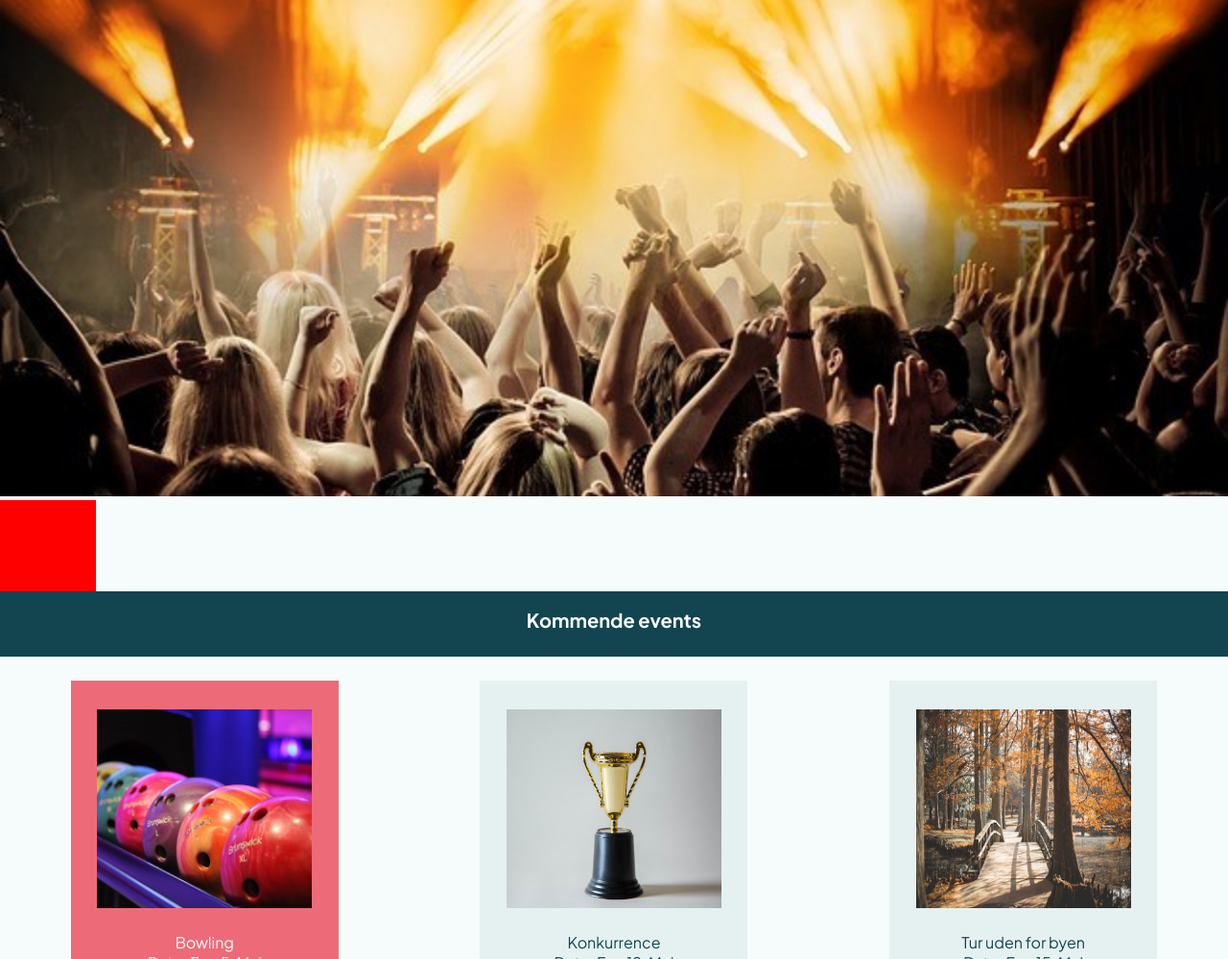
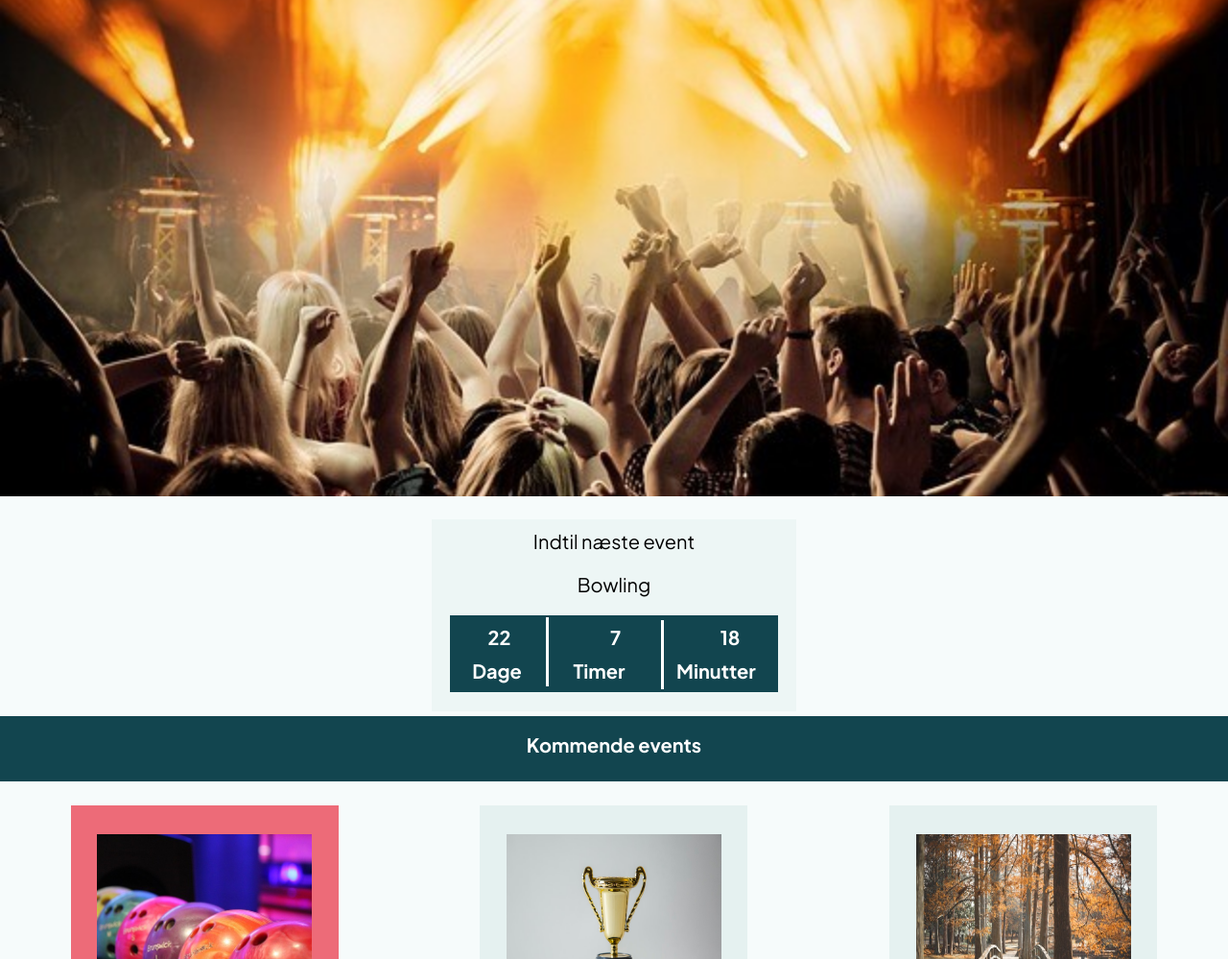
Before and after one commit to SigneWehlast/projekt4, a plain HTML site: page index.html in a window 1280 px wide. Shown: the part 101-1100 px from the top of the page at 96% size. Drawn offline with Linux system fonts and the light colour scheme.

Commit message:
signes javascript

```diff
--- a/index.html
+++ b/index.html
@@ -22,7 +22,16 @@
         <section class="slideshow">
             <img id="slideshowbillede" src="img/event.jpg" alt="billede af fest">
             <div id="slideshowid"></div>
-            <div id="countdownid"></div>
+            <div class="countdownbaggrund">
+                <p class="countdowntekst1" id="indtilnæsteevent">Indtil næste event</p>
+                <p class="countdowntekst1" id="næsteevent">Bowling</p>
+                <div class="countdownboks">
+                    <div class="countdowntekst2"  id="countdownid"></div>
+                    <div class="countdowntekst3" id="dtm"></div>
+                    <div class="linje linje2"></div>
+                    <div class="linje linje1"></div>
+                </div>
+            </div>
             <!--Slideshow og countdown-->
         </section>
         <section class="overskriftbaggrund">
--- a/script.js
+++ b/script.js
@@ -1,25 +1,5 @@
 //Kasper
-let i = 0;
-let billeder = [];
-let tid = 3000;
 
-billeder[0] = 'gul.png'
-billeder[1] = 'gul.png'
-billeder[2] = 'grøn.png'
-
-function changeImg(){
-    document.slide.src= billeder[i];
-
-    if(i < billeder.length - 1){
-        i++;
-    } else {
-        i = 0;
-    }
-
-setTimeout("ændrebilleder()", time)
-}
-
-window.onload = ændrebilleder;
 
 //Signe
 let countDownBowling = new Date("May 5, 2023 17:00:00").getTime();
@@ -32,9 +12,9 @@ let countDown = setInterval(function() {
 
     let dage = Math.floor(dageIndtil / (1000 * 60 * 60 * 24));
 
-    let timer = Math.floor((dageIndtil % (1000 * 60 * 60 * 24)) / (1000 * 60 60));
+    let timer = Math.floor((dageIndtil % (1000 * 60 * 60 * 24)) / (1000 * 60 * 60));
 
-    let minutter = Math.floor((dageIndtil % (1000 60 * 60)) / (1000 * 60));
+    let minutter = Math.floor((dageIndtil % (1000 * 60 * 60)) / (1000 * 60));
 
 
     if (dageIndtil < 0 ) {
--- a/style.css
+++ b/style.css
@@ -146,10 +146,66 @@ margin-bottom: 8px;
 
 }
 /*Countdown*/
-#countdownid {
-  width: 100px;
-  height: 100px;
-  background-color: red;
+
+.countdownbaggrund {
+  background: rgba(229, 241, 240, 0.5);
+  width: 380px;
+  margin: auto;
+  height: 200px;
+  margin-bottom: 10px;
+}
+
+.countdownboks {
+  background-color: #12454F;
+  width: 90%;
+  height: 40%;
+  margin: auto;
+}
+
+.countdowntekst2 {
+  font-size: 20px;
+  color: white;
+  font-weight: bold;
+  text-align: center;
+  padding-top: 10px;
+  display: flex;
+  justify-content: space-around;
+  word-spacing: 100px;
+}
+
+.countdowntekst3 {
+  font-size: 20px;
+  color: white;
+  font-weight: bold;
+  text-align: center;
+  padding-top: 10px;
+  display: flex;
+  justify-content: space-around;
+  word-spacing: 50px;
+}
+
+.countdowntekst1 {
+  color: black;
+  font-size: 20px;
+  text-align: center;
+}
+#indtilnæsteevent {
+  padding-top: 10px;
+}
+
+.linje {
+  border-left: 3px solid white;
+  height: 90%;
+}
+
+.linje1 {
+  margin-left: 100px;
+  margin-top: -75px;
+}
+
+.linje2 {
+  margin-left: 220px;
+  margin-top: -65px;
 }
 
 /*slideshow*/
```
